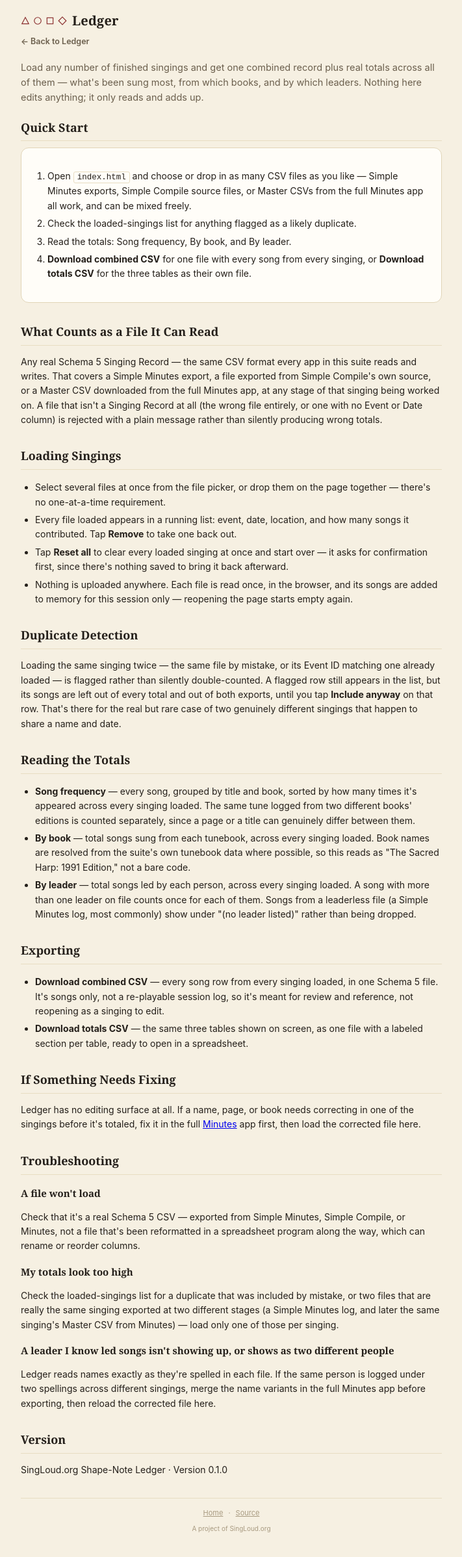
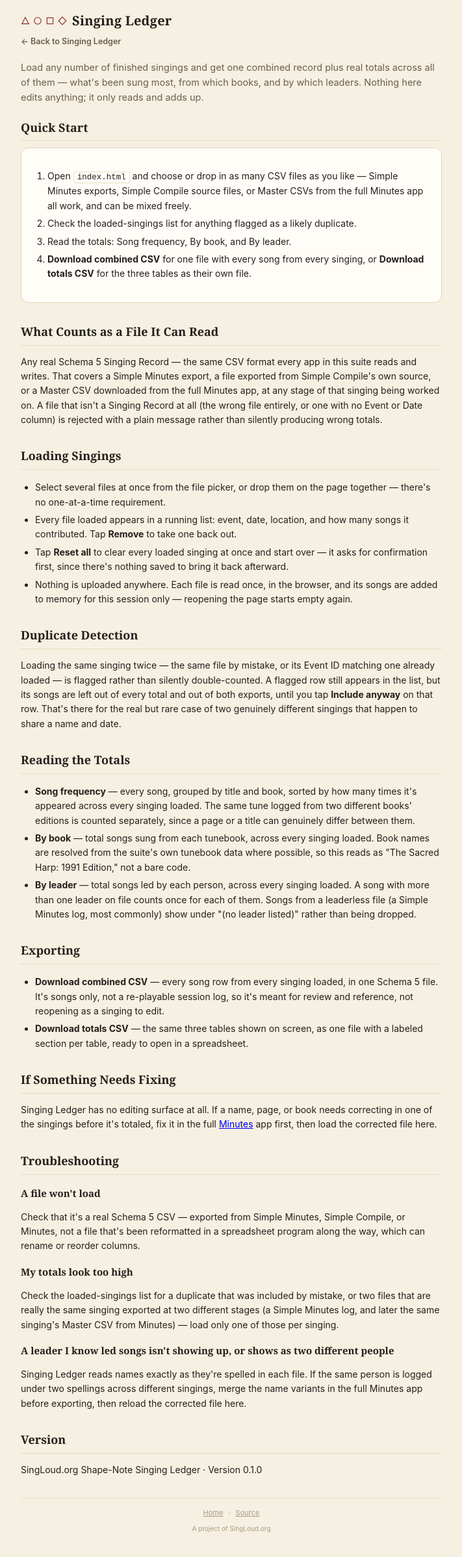
Before and after one commit to singlouddotorg/Ledger, a plain HTML site: page instructions.html in a window 1280 px wide. Shown: the whole page at 65% size, without its empty margins (284-995 px from the left). Drawn offline with Linux system fonts and the light colour scheme.

Commit message:
Add files via upload

```diff
--- a/instructions.html
+++ b/instructions.html
@@ -3,7 +3,7 @@
 <head>
 <meta charset="UTF-8">
 <meta name="viewport" content="width=device-width, initial-scale=1.0">
-<title>Ledger :: Instructions</title>
+<title>Singing Ledger :: Instructions</title>
 <style>
   :root{
     --paper:#fffdf8; --paper-dark:#f6f0e2; --ink:#241f1a; --ink-soft:#6b5f4d;
@@ -43,9 +43,9 @@
       <svg width="14" height="14" viewBox="0 0 24 24" fill="none" stroke="#8a2e2e" stroke-width="2"><rect x="4" y="4" width="16" height="16"/></svg>
       <svg width="14" height="14" viewBox="0 0 24 24" fill="none" stroke="#8a2e2e" stroke-width="2"><polygon points="12,2 22,12 12,22 2,12"/></svg>
     </span>
-    <h1>Ledger</h1>
+    <h1>Singing Ledger</h1>
   </div>
-  <nav class="suite-nav"><a href="index.html">&larr; Back to Ledger</a></nav>
+  <nav class="suite-nav"><a href="index.html">&larr; Back to Singing Ledger</a></nav>
 
   <p class="intro">Load any number of finished singings and get one combined record plus real totals across all of them — what's been sung most, from which books, and by which leaders. Nothing here edits anything; it only reads and adds up.</p>
 
@@ -87,7 +87,7 @@
   </ul>
 
   <h2>If Something Needs Fixing</h2>
-  <p>Ledger has no editing surface at all. If a name, page, or book needs correcting in one of the singings before it's totaled, fix it in the full <a href="https://github.com/singlouddotorg/Secretary" target="_blank" rel="noopener">Minutes</a> app first, then load the corrected file here.</p>
+  <p>Singing Ledger has no editing surface at all. If a name, page, or book needs correcting in one of the singings before it's totaled, fix it in the full <a href="https://github.com/singlouddotorg/Secretary" target="_blank" rel="noopener">Minutes</a> app first, then load the corrected file here.</p>
 
   <h2>Troubleshooting</h2>
   <h3>A file won't load</h3>
@@ -95,10 +95,10 @@
   <h3>My totals look too high</h3>
   <p>Check the loaded-singings list for a duplicate that was included by mistake, or two files that are really the same singing exported at two different stages (a Simple Minutes log, and later the same singing's Master CSV from Minutes) — load only one of those per singing.</p>
   <h3>A leader I know led songs isn't showing up, or shows as two different people</h3>
-  <p>Ledger reads names exactly as they're spelled in each file. If the same person is logged under two spellings across different singings, merge the name variants in the full Minutes app before exporting, then reload the corrected file here.</p>
+  <p>Singing Ledger reads names exactly as they're spelled in each file. If the same person is logged under two spellings across different singings, merge the name variants in the full Minutes app before exporting, then reload the corrected file here.</p>
 
   <h2>Version</h2>
-  <p>SingLoud.org Shape-Note Ledger &middot; Version 0.1.0</p>
+  <p>SingLoud.org Shape-Note Singing Ledger &middot; Version 0.1.0</p>
 
   <footer>
     <a href="index.html">Home</a>
```
Also changed, not shown: index.html (+5 -5 lines), 1 other file.
